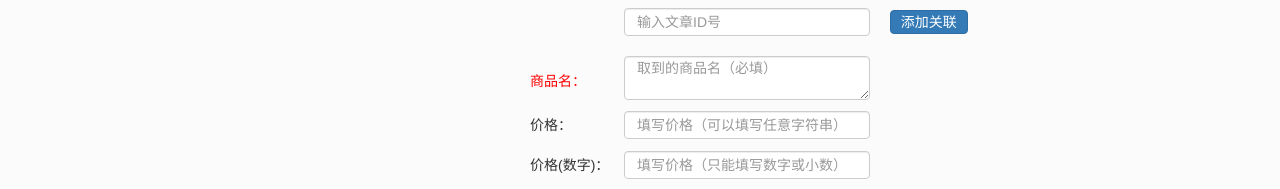
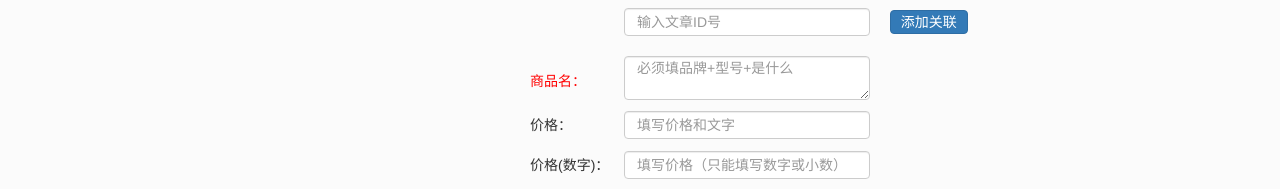
Before and after one commit to robot0x/sku, a website: page app/index.html in a window 1280 px wide. Shown: the part 152-341 px from the top of the page. Drawn offline with nearby package versions, Linux system fonts and the light colour scheme; some packages are replaced by stand-ins of ours; files that its build step writes are made by us from their sources; no server answers.

Commit message:
更新input的placeholder

```diff
--- a/app/index.html
+++ b/app/index.html
@@ -104,7 +104,7 @@
       <tr>
         <td class="required">商品名：</td>
         <td>
-          <textarea  class="form-control form-control-sm" placeholder="取到的商品名（必填）" required ng-model="operaArea.dataFetch.title" id="title"></textarea>
+          <textarea  class="form-control form-control-sm" placeholder="必须填品牌+型号+是什么" required ng-model="operaArea.dataFetch.title" id="title"></textarea>
           <input type="hidden" ng-model="operaArea.dataFetch.intro">
           <input type="hidden" ng-model="operaArea.dataFetch.extra">
           <input type="hidden" ng-model="operaArea.dataFetch.specs">
@@ -115,7 +115,7 @@
       <tr>
         <td>价格：</td>
         <td>
-          <input type="text" class="form-control form-control-sm" placeholder="填写价格（可以填写任意字符串）" ng-model="operaArea.dataFetch.price_str" id="price_str"></td>
+          <input type="text" class="form-control form-control-sm" placeholder="填写价格和文字" ng-model="operaArea.dataFetch.price_str" id="price_str"></td>
         <td></td>
       </tr>
 
```
